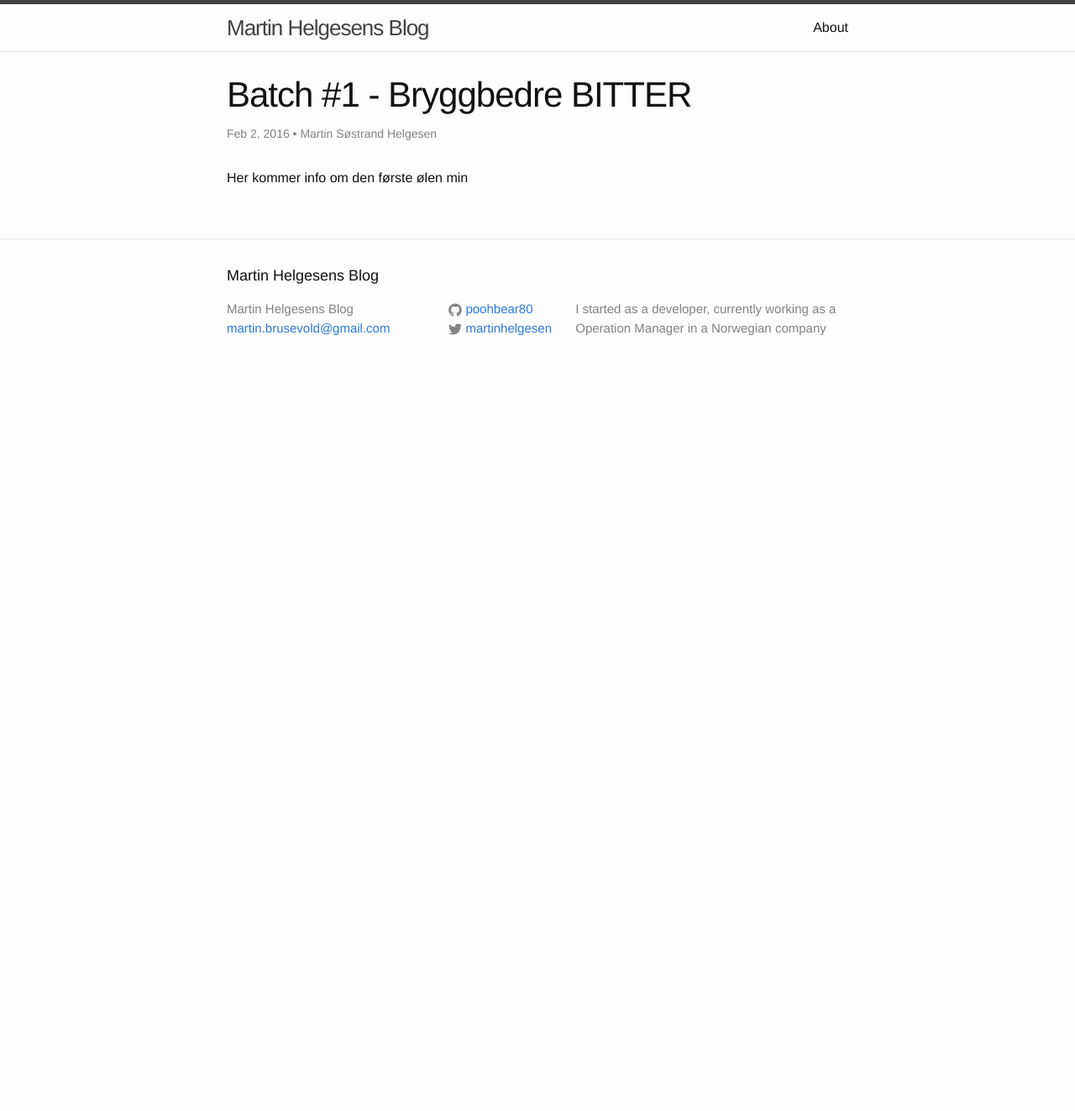
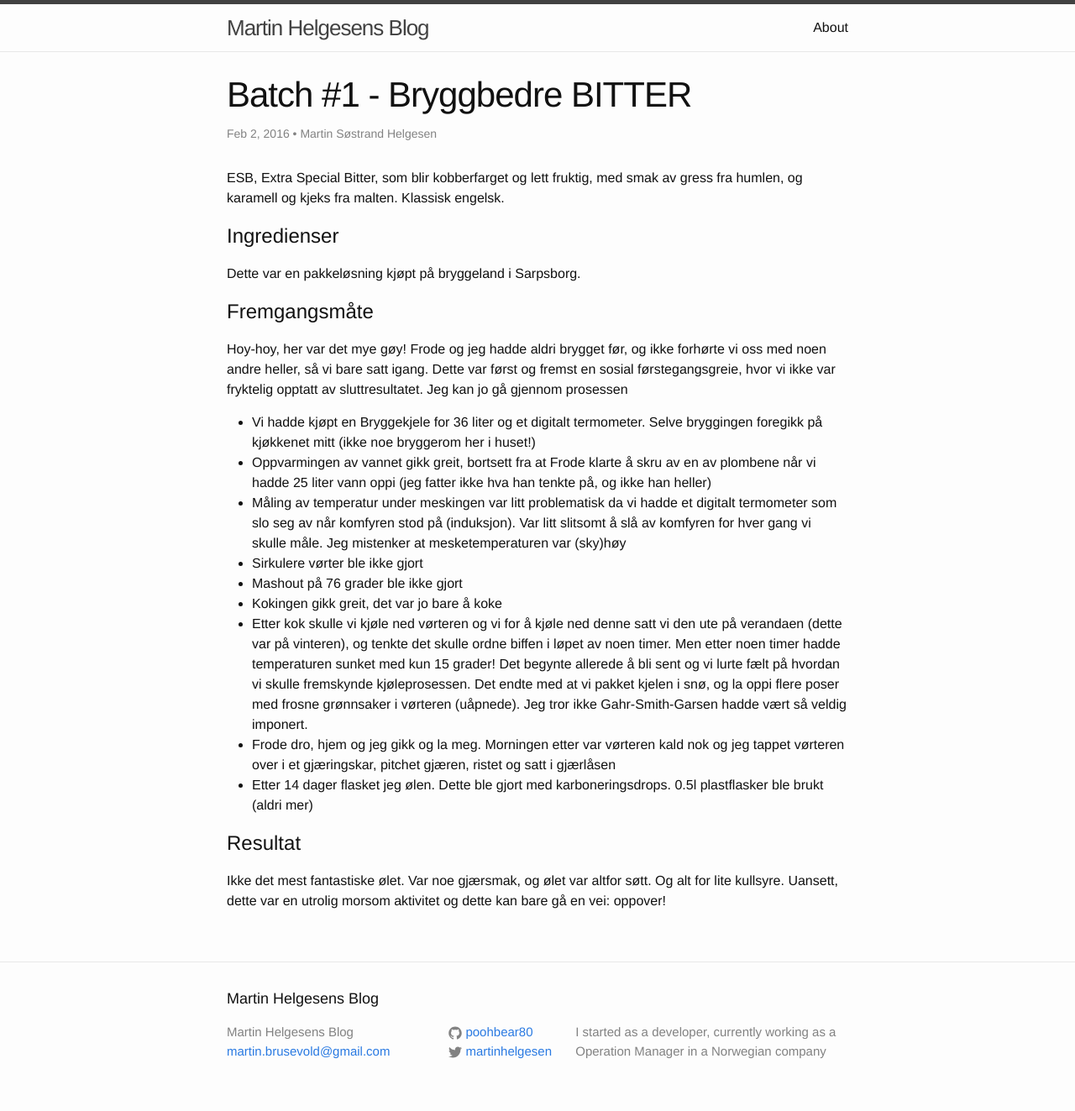
Before and after one commit to poohbear80/poohbear80.github.io, a Jekyll site: the page built from _posts/2016-02-02-Batch1.md, in a window 1280 px wide. Shown: the whole page at 84% size. Built offline with Jekyll 4.4.1, drawn with Linux system fonts in a browser that asks for light colours; before the commit the page ends 900 px from its top, so only the background shows below that.

Commit message:
new post

```diff
--- a/_posts/2016-02-02-Batch1.md
+++ b/_posts/2016-02-02-Batch1.md
@@ -6,4 +6,29 @@ categories: beer
 author: Martin Søstrand Helgesen
 ---
 
-Her kommer info om den første ølen min
+ESB, Extra Special Bitter, som blir kobberfarget og lett fruktig, med smak av gress fra humlen, og karamell og kjeks fra malten. Klassisk engelsk.
+
+# Ingredienser
+
+Dette var en pakkeløsning kjøpt på bryggeland i Sarpsborg.
+
+# Fremgangsmåte
+
+Hoy-hoy, her var det mye gøy!
+Frode og jeg hadde aldri brygget før, og ikke forhørte vi oss med noen andre heller, så vi bare satt igang.
+Dette var først og fremst en sosial førstegangsgreie, hvor vi ikke var fryktelig opptatt av sluttresultatet. Jeg kan jo gå gjennom prosessen
+
+* Vi hadde kjøpt en Bryggekjele for 36 liter og et digitalt termometer. Selve bryggingen foregikk på kjøkkenet mitt (ikke noe bryggerom her i huset!)
+* Oppvarmingen av vannet gikk greit, bortsett fra at Frode klarte å skru av en av plombene når vi hadde 25 liter vann oppi (jeg fatter ikke hva han tenkte på, og ikke han heller)
+* Måling av temperatur under meskingen var litt problematisk da vi hadde et digitalt termometer som slo seg av når komfyren stod på (induksjon). Var litt slitsomt å slå av komfyren for hver gang vi skulle måle. Jeg mistenker at mesketemperaturen var (sky)høy
+* Sirkulere vørter ble ikke gjort
+* Mashout på 76 grader ble ikke gjort
+* Kokingen gikk greit, det var jo bare å koke
+* Etter kok skulle vi kjøle ned vørteren og vi for å kjøle ned denne satt vi den ute på verandaen (dette var på vinteren), og tenkte det skulle ordne biffen i løpet av noen timer. Men etter noen timer hadde temperaturen sunket med kun 15 grader! Det begynte allerede å bli sent og vi lurte fælt på hvordan vi skulle fremskynde kjøleprosessen. Det endte med at vi pakket kjelen i snø, og la oppi flere poser med frosne grønnsaker i vørteren (uåpnede). Jeg tror ikke Gahr-Smith-Garsen hadde vært så veldig imponert.
+* Frode dro, hjem og jeg gikk og la meg. Morningen etter var vørteren kald nok og jeg tappet vørteren over i et gjæringskar, pitchet gjæren, ristet og satt i gjærlåsen
+* Etter 14 dager flasket jeg ølen. Dette ble gjort med karboneringsdrops. 0.5l plastflasker ble brukt (aldri mer)
+
+# Resultat
+
+Ikke det mest fantastiske ølet. Var noe gjærsmak, og ølet var altfor søtt. Og alt for lite kullsyre.
+Uansett, dette var en utrolig morsom aktivitet og dette kan bare gå en vei: oppover!
```
Also changed, not shown: _posts/2015-05-16-2-Test-Martin.md (deleted, +0 -17 lines), _posts/2016-03-01-Batch2.md (added, +34 -0 lines), _posts/2016-11-8-Test2.md (deleted, +0 -11 lines).
